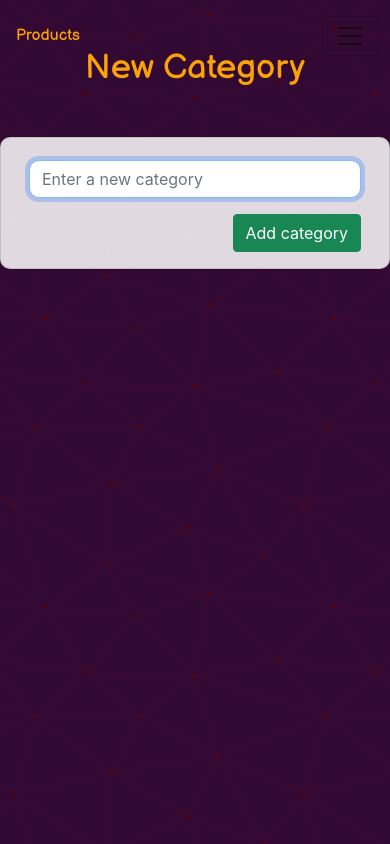
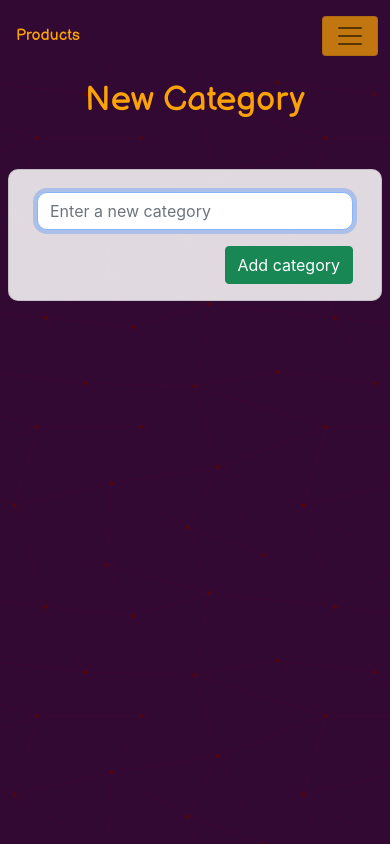
Before and after one commit to SebastianOraczek/products_app-recruitment, a React (Create React App) app: page /categories/new in a window 390 px wide. Built offline with nearby package versions, Linux system fonts and the light colour scheme.

Commit message:
Products app

```diff
--- a/src/components/CategoryForm.js
+++ b/src/components/CategoryForm.js
@@ -33,7 +33,7 @@ function CategoryForm({ history }) {
                     <button type="button" className="btn-close" data-bs-dismiss="alert" aria-label="Close"></button>
                 </div>
             )}
-            <div className="row">
+            <div className="row ps-2 pe-2">
                 <div className="card col-lg-4 offset-lg-4 col-md-6 offset-md-3 col-sm-6 offset-sm-3">
                     <div className="card-body">
                         <form>
--- a/src/components/CategoryList.js
+++ b/src/components/CategoryList.js
@@ -31,7 +31,7 @@ function CategoryList({ history }) {
                                 <button type="button" className="btn-close" data-bs-dismiss="alert" aria-label="Close"></button>
                             </div>
                         )}
-                        <div className="row">
+                        <div className="row ps-2 pe-2">
                             <div className="col-md-6 offset-md-3 col-sm-6 offset-sm-3">
                                 {allCategories.map(category => (
                                     <Category key={category.id} {...category} history={history} toggleIsAlert={toggleIsAlert} />
--- a/src/components/Navbar.js
+++ b/src/components/Navbar.js
@@ -1,3 +1,5 @@
+import "../styles/Navbar.css"
+
 function Navbar() {
     return (
         <nav className="navbar navbar-expand-lg navbar-light bg-inherit fixed-top">
--- a/src/components/ProductNewForm.js
+++ b/src/components/ProductNewForm.js
@@ -65,7 +65,7 @@ function NewProduct({ history }) {
                     <button type="button" className="btn-close" data-bs-dismiss="alert" aria-label="Close"></button>
                 </div>
             )}
-            <div className="row">
+            <div className="row ps-2 pe-2">
                 <div className="card col-lg-4 offset-lg-4 col-md-6 offset-md-3 col-sm-6 offset-sm-3">
                     <div className="card-body">
                         <form>
--- a/src/styles/App.css
+++ b/src/styles/App.css
@@ -18,3 +18,10 @@ h1 {
 .fs-6 {
     font-family: 'Balsamiq Sans', cursive;
 }
+
+
+@media (max-width: 990px) {
+    h1 {
+        padding-top: 2rem;
+    }
+}
--- /dev/null
+++ b/src/styles/Navbar.css
@@ -0,0 +1,8 @@
+@media (max-width: 990px) {
+    nav {
+        background-color: #320933;
+    }
+    .navbar-toggler {
+        background-color: rgba(255,165,0,0.7);
+    }
+}
```
